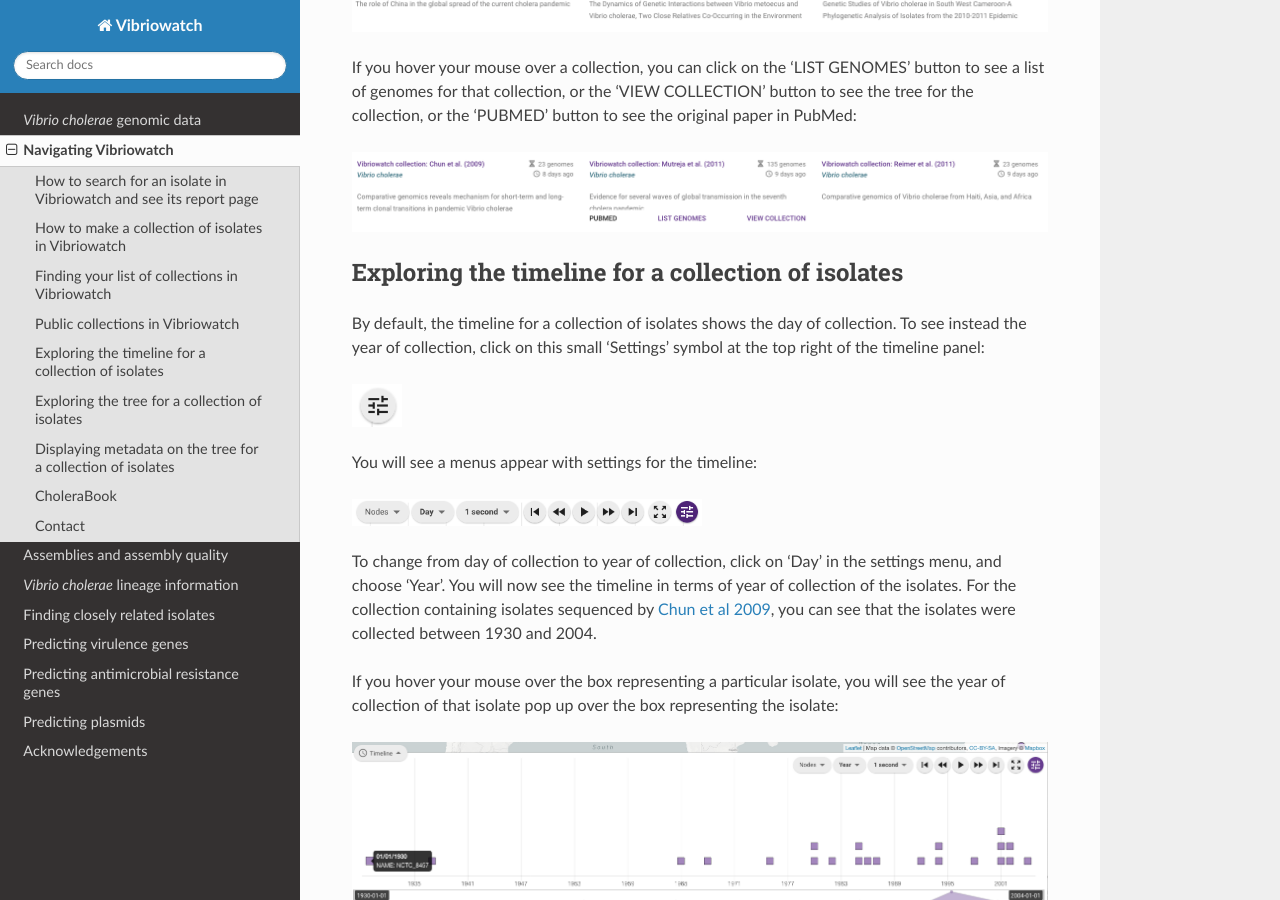
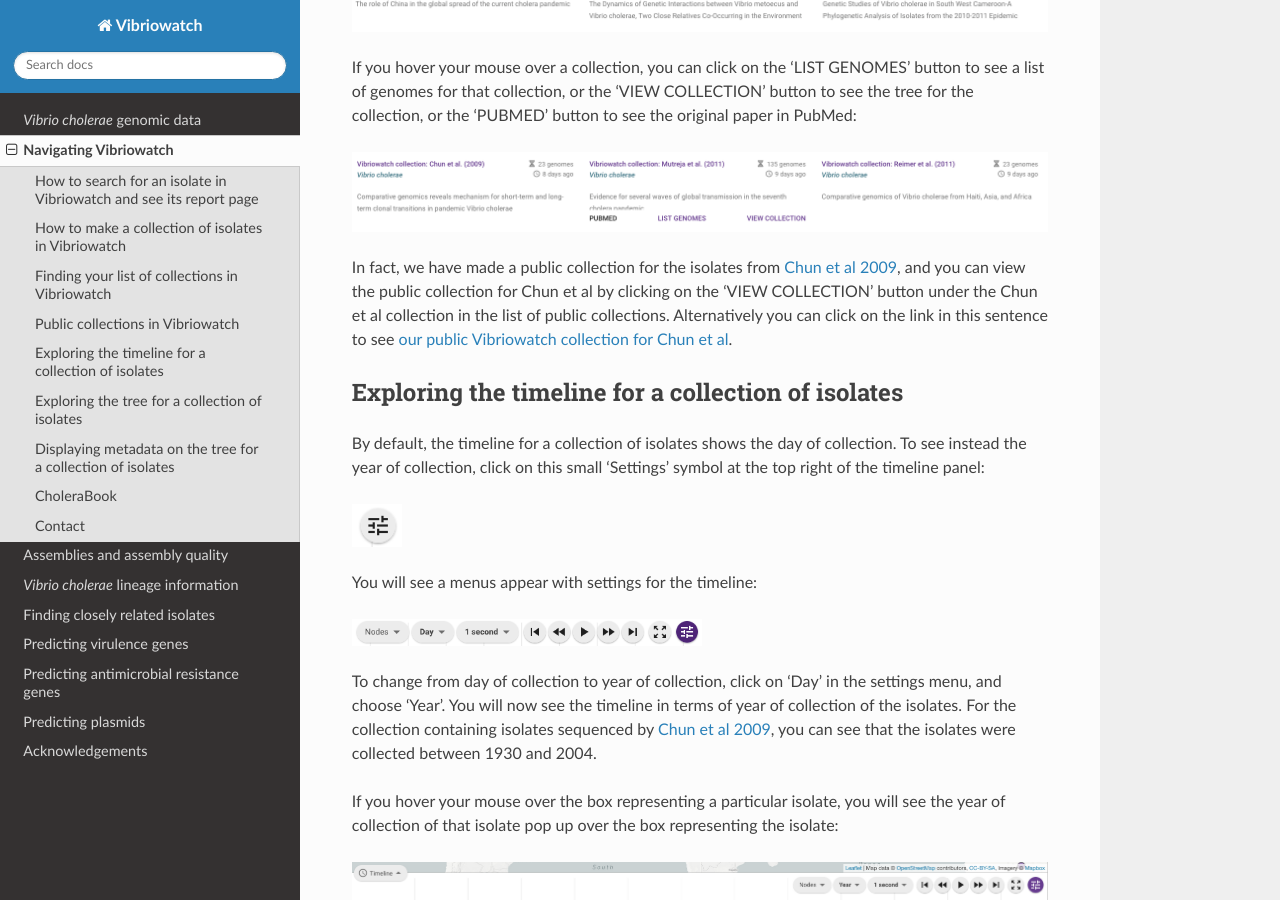
Before and after one commit to avrilcoghlan/vibriowatch, a Sphinx documentation site: the page built from docs/source/navigating.rst, in a window 1280 px wide and 900 px high, scrolled down 7854 px. Built offline with Sphinx 7.4.7 and the Read the Docs theme 3.1.0, drawn with Linux system fonts in a browser that asks for light colours.

Commit message:
Update navigating.rst

```diff
--- a/docs/source/navigating.rst
+++ b/docs/source/navigating.rst
@@ -181,8 +181,18 @@ or the 'VIEW COLLECTION' button to see the tree for the collection, or the 'PUBM
 .. image:: Picture104.png
   :width: 850
 
+In fact, we have made a public collection for the isolates from `Chun et al 2009`_, and you can view the public collection for Chun et al by clicking
+on the 'VIEW COLLECTION' button under the Chun et al collection in the list of public collections. Alternatively you can click on the link
+in this sentence to see `our public Vibriowatch collection for Chun et al`_.
+
+.. _Chun et al 2009: https://pubmed.ncbi.nlm.nih.gov/19720995/
+
+.. _our public Vibriowatch collection for Chun et al: https://pathogen.watch/collection/qg0gc5vpdn1u-vibriowatch-collection-chun-et-al-2009
+
 Exploring the timeline for a collection of isolates
 ---------------------------------------------------
+
+
 
 By default, the timeline for a collection of isolates shows the day of collection. To see instead the year of collection, click on this small 'Settings' symbol at the top right of the timeline panel:
 
```
